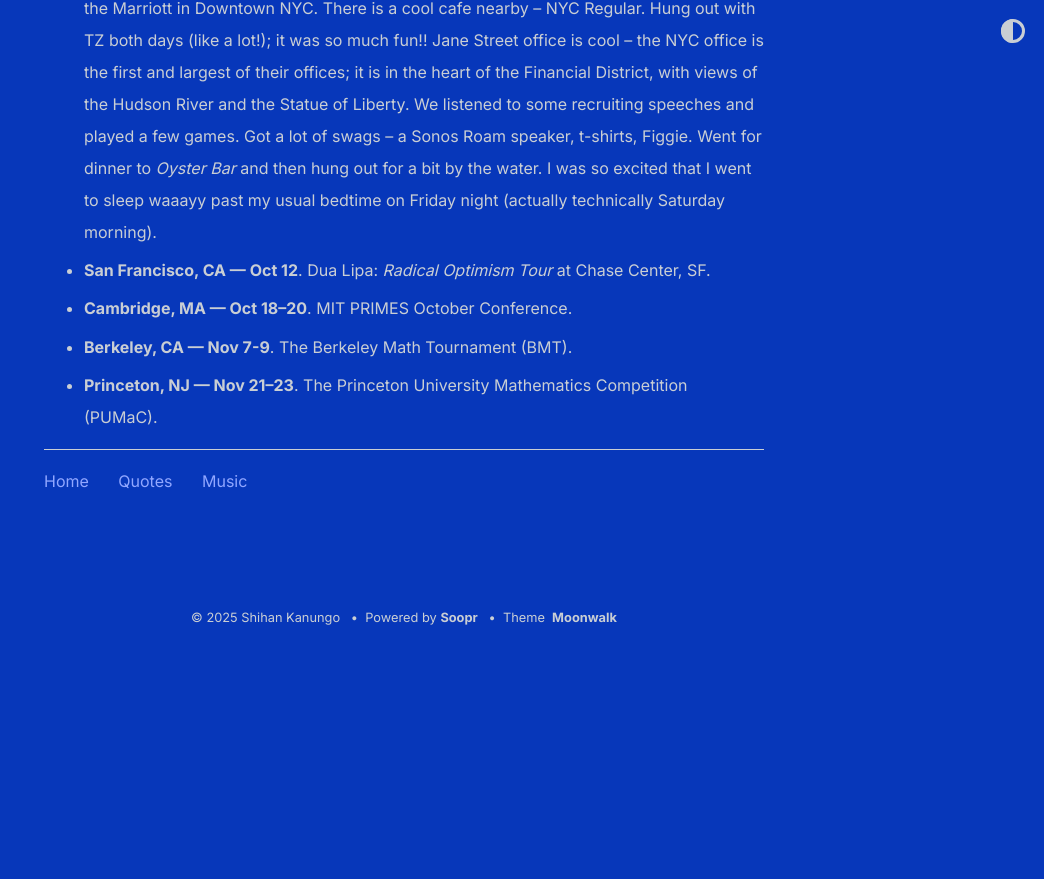
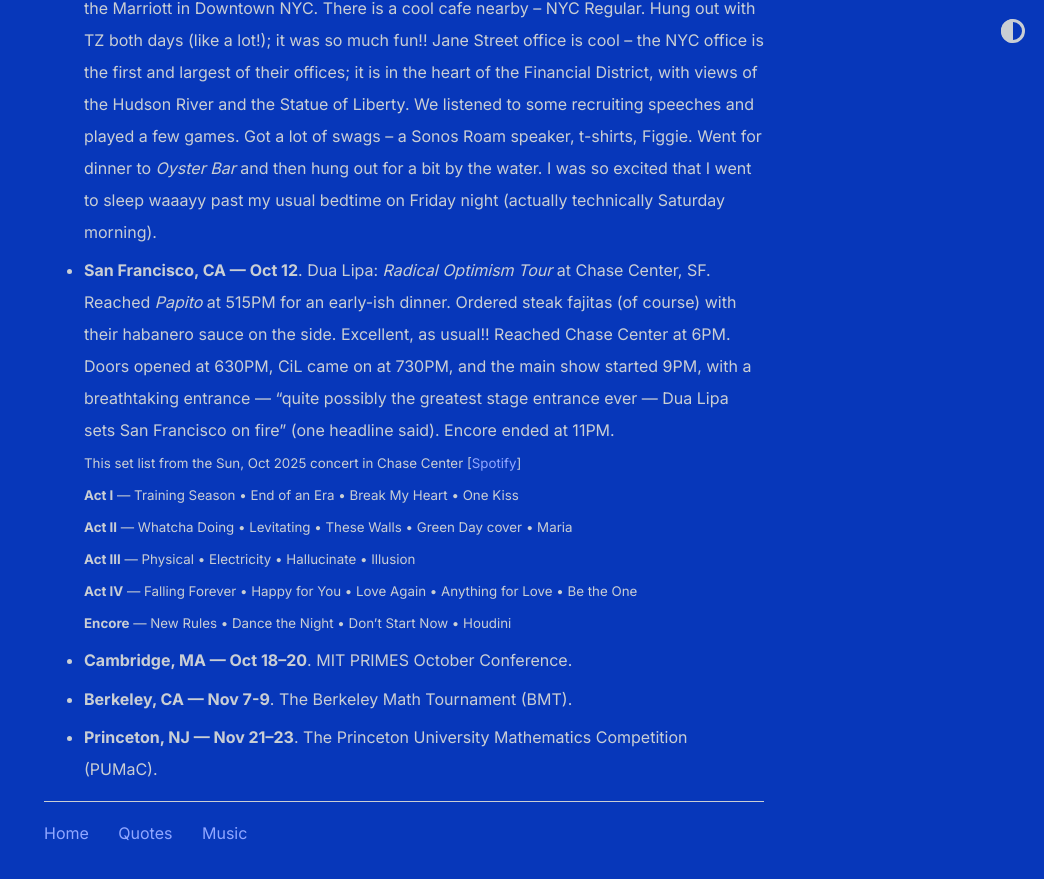
Before and after one commit to shihankanungo/shihankanungo.github.io, a Jekyll site: the page built from travel.md, in a window 1280 px wide and 900 px high, scrolled down 2457 px. Shown: the top 879 px of the window, without its empty margins (236-1280 px from the left). Built offline with Jekyll 4.4.1, drawn with Linux system fonts in a browser that asks for light colours; before the commit the page ends 3101 px from its top, so only the background shows below that.

Commit message:
Update travel.md

```diff
--- a/travel.md
+++ b/travel.md
@@ -20,7 +20,7 @@
 - **Guerneville, CA --- Aug 4--8**. The drive took us 3 hours, during which we mostly listened to Taylor Swift, Miranda Lambert and dad's interstate playlist. Mom had some *interesting* questions for us, and we chatted a fair bit as well. Stayed at *The Stavrand Russian River Valley*, which served complimentary breakfast which was amazing &mdash; dad and I ordered *chilaquiles*, while mom went with the *eggs benedict*.
 - **Sacramento, CA --- Aug 8--9**. For the MAA AMC Award Ceremony at the *SAFE Credit Union Convention Center*. Honorees include the 2025 U.S. IMO and EGMO teams, the USAMO Gold winners, the Young Women in Mathematics, and the 2024 Edyth May Sliffe Award winners. MAA put us up at the *Sheraton Grand Sacramento Hotel*. We had dinner at *Zocalo's Midtown* &mdash; enchiladas for me, tacos for dad, and salmon for mom. The food was excellent and the service was beyond excellent. They even brought us a complimentary dessert at the end of the meal. Next day, mom went out and stumbled upon the Farmer's Market, which she raved about for the rest of the trip and even after reaching home. The awards ceremony was excellent: the speeches were very good, particularly Prof. Tao's keynote address, and it was all arranged very professionally. At Mathfest, me and the other awardees were treated very specially: many people came up and introduced themselves to us. I chatted with **TZ** for a long-ish time. Persi Diaconis gave an interesting (and fun) talk on card tricks.
 - **New York City, NY --- Sep 18--20**. Jane Street Celebration of Mathematics. JS put us up at the Marriott in Downtown NYC. There is a cool cafe nearby -- NYC Regular. Hung out with TZ both days (like a lot!); it was so much fun!! Jane Street office is cool -- the NYC office is the first and largest of their offices; it is in the heart of the Financial District, with views of the Hudson River and the Statue of Liberty. We listened to some recruiting speeches and played a few games. Got a lot of swags -- a Sonos Roam speaker, t-shirts, Figgie. Went for dinner to *Oyster Bar* and then hung out for a bit by the water. I was so excited that I went to sleep waaayy past my usual bedtime on Friday night (actually technically Saturday morning).
-- **San Francisco, CA --- Oct 12**. Dua Lipa: *Radical Optimism Tour* at Chase Center, SF.
+- **San Francisco, CA --- Oct 12**. Dua Lipa: *Radical Optimism Tour* at Chase Center, SF. Reached *Papito* at 515PM for an early-ish dinner. Ordered steak fajitas (of course) with their habanero sauce on the side. Excellent, as usual!! Reached Chase Center at 6PM. Doors opened at 630PM, CiL came on at 730PM, and the main show started 9PM, with a breathtaking entrance &mdash; "quite possibly the greatest stage entrance ever — Dua Lipa sets San Francisco on fire" (one headline said). Encore ended at 11PM. <br> <small>This set list from the Sun, Oct 2025 concert in Chase Center [<a href="https://open.spotify.com/playlist/5X5cdPvMqR9kxKuMMz9zL8?si=8c1ca77d33a94ffe">Spotify</a>] <br> <b>Act I</b> &mdash; Training Season &#8226; End of an Era &#8226; Break My Heart &#8226; One Kiss <br> <b>Act II</b> &mdash; Whatcha Doing &#8226; Levitating &#8226; These Walls &#8226; Green Day cover &#8226; Maria <br> <b>Act III</b> &mdash; Physical &#8226; Electricity &#8226; Hallucinate &#8226; Illusion <br> <b>Act IV</b> &mdash; Falling Forever &#8226; Happy for You &#8226; Love Again &#8226; Anything for Love &#8226; Be the One <br> <b>Encore</b> &mdash; New Rules &#8226; Dance the Night &#8226; Don't Start Now &#8226; Houdini<br></small>
 - **Cambridge, MA --- Oct 18--20**. MIT PRIMES October Conference.
 - **Berkeley, CA --- Nov 7-9**. The Berkeley Math Tournament (BMT).
 - **Princeton, NJ --- Nov 21--23**. The Princeton University Mathematics Competition (PUMaC).
```
